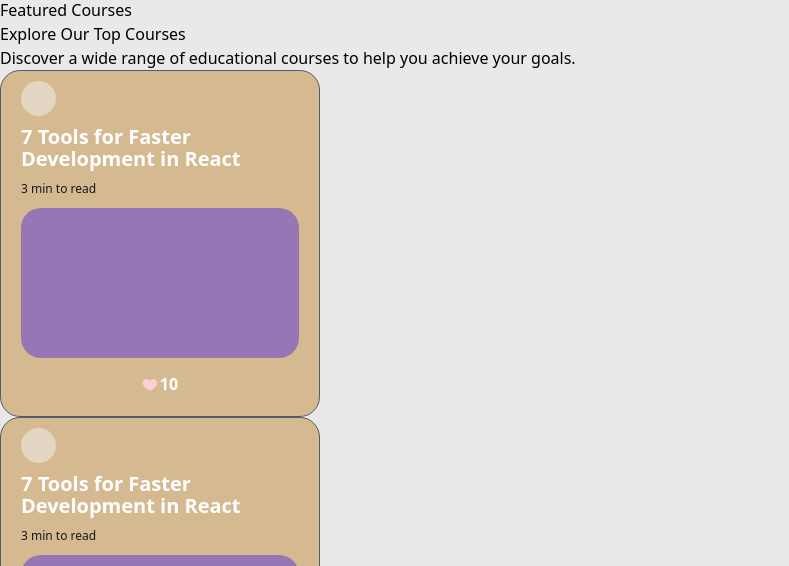
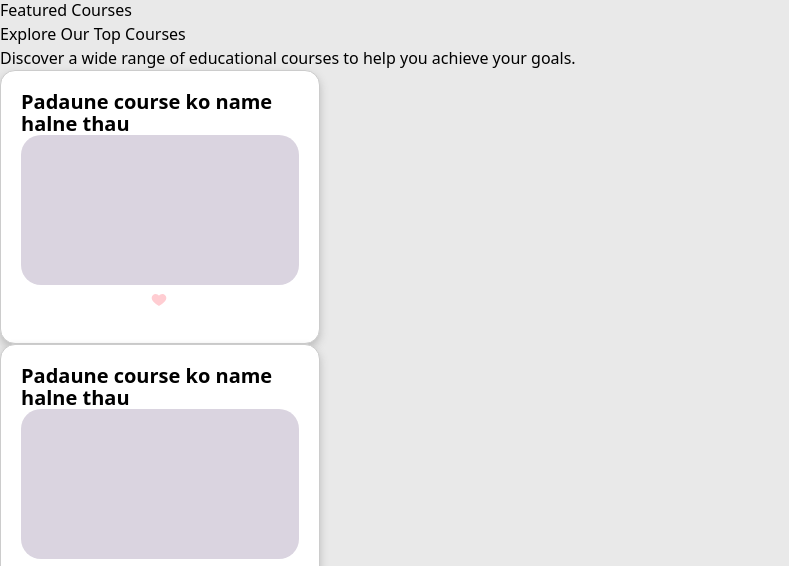
Before and after one commit to Suraj-Xettri/E-Learning-Website, a React (Vite) app in the folder e-learning/: page / in a window 1280 px wide. Shown: the part 234-800 px from the top of the page, without its empty margins (0-789 px from the left). Built offline with nearby package versions, Linux system fonts and the light colour scheme.

Commit message:
Home page lagvag completed

```diff
--- a/e-learning/src/components/home/cards/CardContainer.jsx
+++ b/e-learning/src/components/home/cards/CardContainer.jsx
@@ -15,23 +15,11 @@ const CardContainer = () => {
       title: "Hello",
       description: "Lorem ipsum dolor sit amet consectetur adipisicing elit.",
     },
-    {
-      title: "Hello",
-      description: "Lorem ipsum dolor sit amet consectetur adipisicing elit.",
-    },
-    {
-      title: "Hello",
-      description: "Lorem ipsum dolor sit amet consectetur adipisicing elit.",
-    },
-    {
-      title: "Hello",
-      description: "Lorem ipsum dolor sit amet consectetur adipisicing elit.",
-    },
   ];
 
   return (
     <div className="flex w-screen justify-center items-center">
-      <div className="grid grid-cols-1 sm:grid-cols-2 lg:grid-cols-3 gap-12">
+      <div className="grid grid-cols-1 sm:grid-cols-2 lg:grid-cols-3 gap-12 border-[#CCCCCC]">
         {cards.map((card, index) => (
           <Card key={index} title={card.title} description={card.description} />
         ))}
--- a/e-learning/src/components/home/cards/card.css
+++ b/e-learning/src/components/home/cards/card.css
@@ -1,13 +1,14 @@
 .post-card {
     width: 320px;
     background: lightgrey;
-    background-color: #D5B990;
-    border: 1px solid rgb(84 90 106);
-    border-radius: 20px;
+    background-color: white;
+    border: 1px solid #CCCCCC;
+    border-radius: 15px;
     color: white;
     display: flex;
     flex-direction: column;
     padding: 10px 20px;
+    box-shadow: 0 4px 8px #BBBBBB;
   }
 
   .avatar {
@@ -22,7 +23,7 @@
     line-height: 22px;
     font-weight: 600;
     margin-top: 10px;
-    color: #fff;
+    color: black;
     text-decoration: none;
     transition: all .35s ease-in;
   }
@@ -42,7 +43,7 @@
     min-height: 150px;
     width: 100%;
     border-radius: 20px;
-    background-color: rgb(150, 118, 180);
+    background-color: rgb(218, 212, 224);
     margin-bottom: 4px;
   }
 
@@ -53,20 +54,6 @@
     padding: 2px 0;
   }
 
-  .comment-like span {
-    cursor: pointer;
-    height: 40px;
-    width: 50px;
-    padding: 0 3px;
-    display: flex;
-    align-items: center;
-    justify-content: center;
-    font-weight: 900;
-    border-radius: 10px;
-    background-color: transparent;
-    transition: all .15s ease;
-  }
-
   .comment-like span:hover {
     background-color: rgba(137, 43, 226, 0.096);
   }
--- a/e-learning/src/components/home/cards/card.jsx
+++ b/e-learning/src/components/home/cards/card.jsx
@@ -3,16 +3,14 @@ import "./card.css";
 import { FcLikePlaceholder } from "react-icons/fc";
 const Card = ({ title, description }) => {
   return (
-    <div className="post-card">
-      <div className="avatar"></div>
+    <div className="post-card gap-3">
       <a href="#" class="title">
-        7 Tools for Faster Development in React
+        Padaune course ko name halne thau
       </a>
-      <span className="datetime">3 min to read</span>
       <div className="image-preview"></div>
       <div className="comment-like">
-        <span>
-          <FcLikePlaceholder />
+        <span className="text-black flex">
+          <FcLikePlaceholder className="text-2xl"/>
           10
         </span>
       </div>
--- a/e-learning/src/components/home/home.jsx
+++ b/e-learning/src/components/home/home.jsx
@@ -26,7 +26,7 @@ const Home = () => {
                 </a>
               </div>
             </div>
-            <div className="rounded-xl bg-white border border-[#CCCCCC] h-[35vh] w-[35vw] md:h-[300px] md:w-[450] lg:w-[550px] lg:h-[400px]">
+            <div className="rounded-xl bg-white border border-[#CCCCCC] shadow-md shadow-[#BBBBBB] h-[35vh] w-[35vw] md:h-[300px] md:w-[450] lg:w-[550px] lg:h-[400px]">
               <img
                 src="/"
                 alt="Hero"
```
